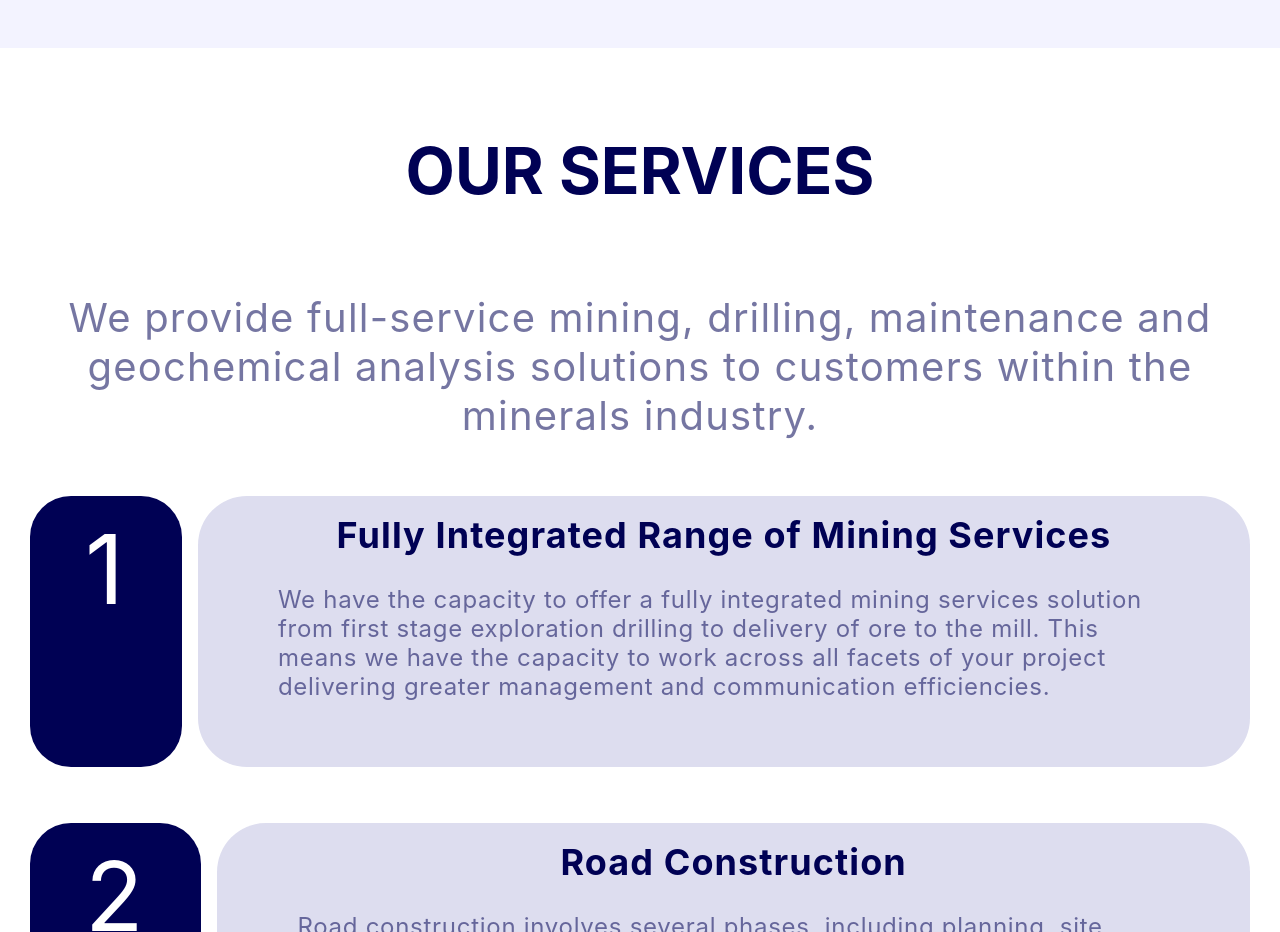
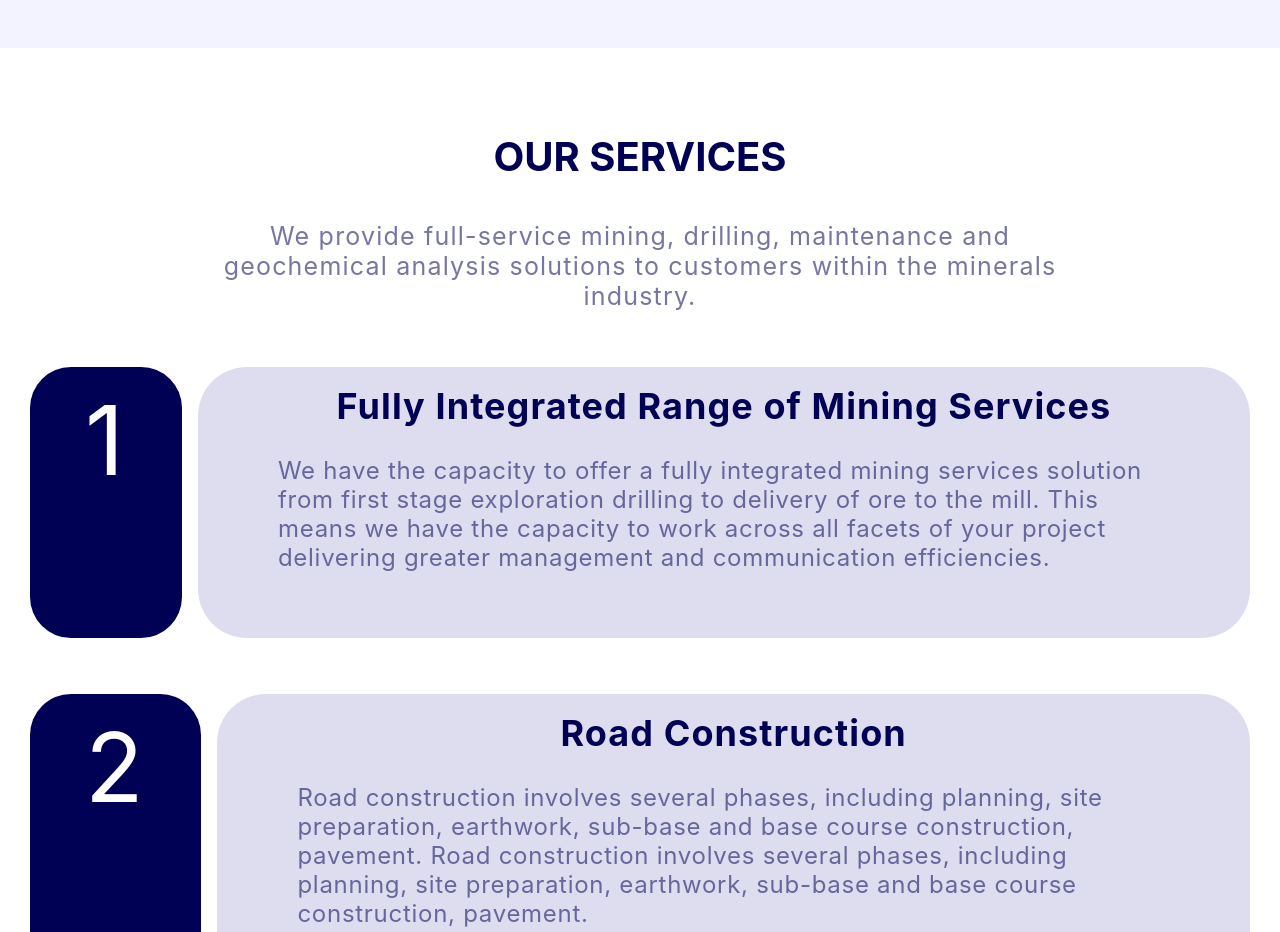
Before and after one commit to kwayummari/amazon-mineworks, a React (Create React App) app: page / in a window 1280 px wide. Shown: the part 1840-2772 px from the top of the page. Built offline with nearby package versions, Linux system fonts and the light colour scheme.

Commit message:
deleted page module.css

```diff
--- a/src/styles/Service.module.scss
+++ b/src/styles/Service.module.scss
@@ -7,17 +7,20 @@
 
 .sectionTitle {
   color: #000154;
-    font-size: 64px;
+  font-size: 40px;
   text-align: center;
   margin: 0;
 }
 
 .sectionDescription {
   color: rgba(0, 1, 84, 0.54);
-    font-size: 40px;
+  font-size: 25px;
+  width: 900px;
   letter-spacing: 1.2px;
   text-align: center;
-    margin-top: 84px;
+  margin-top: 40px;
+  margin-left: auto;
+  margin-right: auto;
 }
 
 .servicesList {
```
Lines whose indentation alone changed are shown as unchanged.
